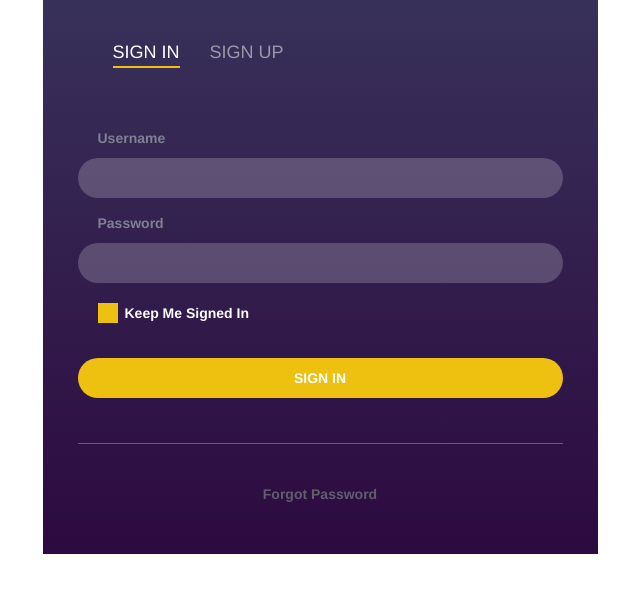
After one commit to tambio/newShop, a Flask app: page /sign.html in a window 1280 px wide. The commit adds this page. Shown: the top 593 px of the page, without its empty margins (320-960 px from the left). Run offline with Flask 3, Linux system fonts and the light colour scheme; some libraries are stand-ins or nearby versions.

Commit message:
pred_ded

```diff
--- a/config.py
+++ b/config.py
@@ -1,4 +1,4 @@
 host = "127.0.0.1"
 user = "postgres"
 password = "123"
-db_name = "multiShop_db"
+db_name = "major"
--- a/main.py
+++ b/main.py
@@ -14,7 +14,12 @@ def fetch_data(query):
 
 @app.route('/')
 def index():
-    return render_template('index.html', data=None)
+    return render_template('index.html')
+
+@app.route('/sign.html')
+def sign():
+    return render_template('sign.html')
+
 
 @app.route('/query', methods=['GET'])
 def handle_query():
--- /dev/null
+++ b/static/sign.css
@@ -0,0 +1,168 @@
+
+
+<style>
+a:hover,a:focus{
+ outline: none;
+ text-decoration: none;
+}
+.tab{
+ background: #200122;
+ background: -webkit-linear-gradient(to bottom, #6f0000, #200122);
+ background: linear-gradient(to bottom, #6f0000, #200122);
+ padding: 40px 50px;
+ position: relative;
+}
+.tab:before{
+ content: "";
+ width: 100%;
+ height: 100%;
+ display: block;
+ position: absolute;
+ top: 0;
+ left: 0;
+ background: linear-gradient(#2e3a6a,#2f0b45);
+ opacity: 0.85;
+}
+.tab .nav-tabs{
+ border-bottom: none;
+ padding: 0 20px;
+ position: relative;
+}
+.tab .nav-tabs li{ margin: 0 30px 0 0; }
+.tab .nav-tabs li a{
+ font-size: 18px;
+ color: #fff;
+ border-radius: 0;
+ text-transform: uppercase;
+ background: transparent;
+ padding: 0;
+ margin-right: 0;
+ border: none;
+ border-bottom: 2px solid transparent;
+ opacity: 0.5;
+ position: relative;
+ transition: all 0.5s ease 0s;
+}
+.tab .nav-tabs li a:hover{ background: transparent; }
+.tab .nav-tabs li.active a,
+.tab .nav-tabs li.active a:focus,
+.tab .nav-tabs li.active a:hover{
+ border: none;
+ background: transparent;
+ opacity: 1;
+ border-bottom: 2px solid #eec111;
+ color: #fff;
+}
+.tab .tab-content{
+ padding: 20px 0 0 0;
+ margin-top: 40px;
+ background: transparent;
+ z-index: 1;
+ position: relative;
+}
+.form-bg{ background: #ddd; }
+.form-horizontal .form-group{
+ margin: 0 0 15px 0;
+ position: relative;
+}
+.form-horizontal .form-control{
+ height: 40px;
+ background: rgba(255,255,255,0.2);
+ border: none;
+ border-radius: 20px;
+ box-shadow: none;
+ padding: 0 20px;
+ font-size: 14px;
+ font-weight: bold;
+ color: #fff;
+ transition: all 0.3s ease 0s;
+}
+.form-horizontal .form-control:focus{
+ box-shadow: none;
+ outline: 0 none;
+}
+.form-horizontal .form-group label{
+ padding: 0 20px;
+ color: #7f8291;
+ text-transform: capitalize;
+ margin-bottom: 10px;
+}
+.form-horizontal .main-checkbox{
+ width: 20px;
+ height: 20px;
+ background: #eec111;
+ float: left;
+ margin: 5px 0 0 20px;
+ border: 1px solid #eec111;
+ position: relative;
+}
+.form-horizontal .main-checkbox label{
+ width: 20px;
+ height: 20px;
+ position: absolute;
+ top: 0;
+ left: 0;
+ cursor: pointer;
+}
+.form-horizontal .main-checkbox label:after{
+ content: "";
+ width: 10px;
+ height: 5px;
+ position: absolute;
+ top: 5px;
+ left: 4px;
+ border: 3px solid #fff;
+ border-top: none;
+ border-right: none;
+ background: transparent;
+ opacity: 0;
+ -webkit-transform: rotate(-45deg);
+ transform: rotate(-45deg);
+}
+.form-horizontal .main-checkbox input[type=checkbox]{ visibility: hidden; }
+.form-horizontal .main-checkbox input[type=checkbox]:checked + label:after{ opacity: 1; }
+.form-horizontal .text{
+ float: left;
+ font-size: 14px;
+ font-weight: bold;
+ color: #fff;
+ margin-left: 7px;
+ line-height: 20px;
+ padding-top: 5px;
+ text-transform: capitalize;
+}
+.form-horizontal .btn{
+ width: 100%;
+ background: #eec111;
+ padding: 10px 20px;
+ border: none;
+ font-size: 14px;
+ font-weight: bold;
+ color: #fff;
+ border-radius: 20px;
+ text-transform: uppercase;
+ margin: 20px 0 30px 0;
+}
+.form-horizontal .btn:focus{
+ background: #eec111;
+ color: #fff;
+ outline: none;
+ box-shadow: none;
+}
+.form-horizontal .forgot-pass{
+ border-top: 1px solid #615f6c;
+ margin: 0;
+ text-align: center;
+}
+.form-horizontal .forgot-pass .btn{
+ width: auto;
+ background: transparent;
+ margin: 30px 0 0 0;
+ color: #615f6c;
+ text-transform: capitalize;
+ transition: all 0.3s ease 0s;
+}
+.form-horizontal .forgot-pass .btn:hover{ color: #eec111; }
+@media only screen and (max-width: 479px){
+ .tab{ padding: 40px 20px; }
+}
--- a/templates/index.html
+++ b/templates/index.html
@@ -21,10 +21,11 @@
     <a href="#">Гифтбоксы</a>
     <a href="#">Сторы</a>
     <div class="right-buttons">
-            <a>Войти</a>
+        <a href="/sign.html">Войти</a>
         <a>Авторизоваться</a>
     </div>
 </nav>
+
 
     <div class="card-container">
         <div class="card">
--- /dev/null
+++ b/templates/sign.html
@@ -0,0 +1,79 @@
+
+<!DOCTYPE html>
+<html lang="en">
+<head>
+    <meta charset="UTF-8">
+    <meta name="viewport" content="width=device-width, initial-scale=1.0">
+    <title>MultiShop</title>
+    <link rel="stylesheet" href="{{ url_for('static', filename='sign.css') }}">
+    <link rel="stylesheet" href="https://cdnjs.cloudflare.com/ajax/libs/twitter-bootstrap/3.3.7/css/bootstrap.min.css" />
+    <script src="https://cdnjs.cloudflare.com/ajax/libs/jquery/3.1.1/jquery.min.js"></script>
+    <script src="https://cdnjs.cloudflare.com/ajax/libs/twitter-bootstrap/3.3.7/js/bootstrap.min.js"></script>
+</head>
+<body>
+    <div class="container">
+        <div class="row">
+            <div class="col-md-offset-3 col-md-6">
+                <div class="tab" role="tabpanel">
+                    <!-- Nav tabs -->
+                    <ul class="nav nav-tabs" role="tablist">
+                        <li role="presentation" class="active"><a href="#Section1" aria-controls="home" role="tab" data-toggle="tab">sign in</a></li>
+                        <li role="presentation"><a href="#Section2" aria-controls="profile" role="tab" data-toggle="tab">sign up</a></li>
+                    </ul>
+                    <!-- Tab panes -->
+                    <div class="tab-content tabs">
+                        <div role="tabpanel" class="tab-pane fade in active" id="Section1">
+                            <form class="form-horizontal">
+                                <div class="form-group">
+                                    <label for="signInEmail">Username</label>
+                                    <input type="email" class="form-control" id="signInEmail">
+                                </div>
+                                <div class="form-group">
+                                    <label for="signInPassword">Password</label>
+                                    <input type="password" class="form-control" id="signInPassword">
+                                </div>
+                                <div class="form-group">
+                                    <div class="main-checkbox">
+                                        <input value="None" id="checkbox1" name="check" type="checkbox">
+                                        <label for="checkbox1"></label>
+                                    </div>
+                                    <span class="text">Keep me Signed in</span>
+                                </div>
+                                <div class="form-group">
+                                    <button type="submit" class="btn btn-default">Sign in</button>
+                                </div>
+                                <div class="form-group forgot-pass">
+                                    <button type="submit" class="btn btn-default">Forgot password</button>
+                                </div>
+                            </form>
+                        </div>
+                        <div role="tabpanel" class="tab-pane fade" id="Section2">
+                            <form class="form-horizontal">
+                                <div class="form-group">
+                                    <label for="signUpFirstName">First Name</label>
+                                    <input type="text" class="form-control" id="signUpFirstName">
+                                </div>
+                                <div class="form-group">
+                                    <label for="signUpLastName">Last Name</label>
+                                    <input type="text" class="form-control" id="signUpLastName">
+                                </div>
+                                <div class="form-group">
+                                    <label for="signUpEmail">Email address</label>
+                                    <input type="email" class="form-control" id="signUpEmail">
+                                </div>
+                                <div class="form-group">
+                                    <label for="signUpPassword">Password</label>
+                                    <input type="password" class="form-control" id="signUpPassword">
+                                </div>
+                                <div class="form-group">
+                                    <button type="submit" class="btn btn-default">Sign up</button>
+                                </div>
+                            </form>
+                        </div>
+                    </div>
+                </div>
+            </div><!-- /.col-md-offset-3 col-md-6 -->
+        </div><!-- /.row -->
+    </div><!-- /.container -->
+</body>
+</html>
```
Lines whose indentation alone changed are shown as unchanged.
